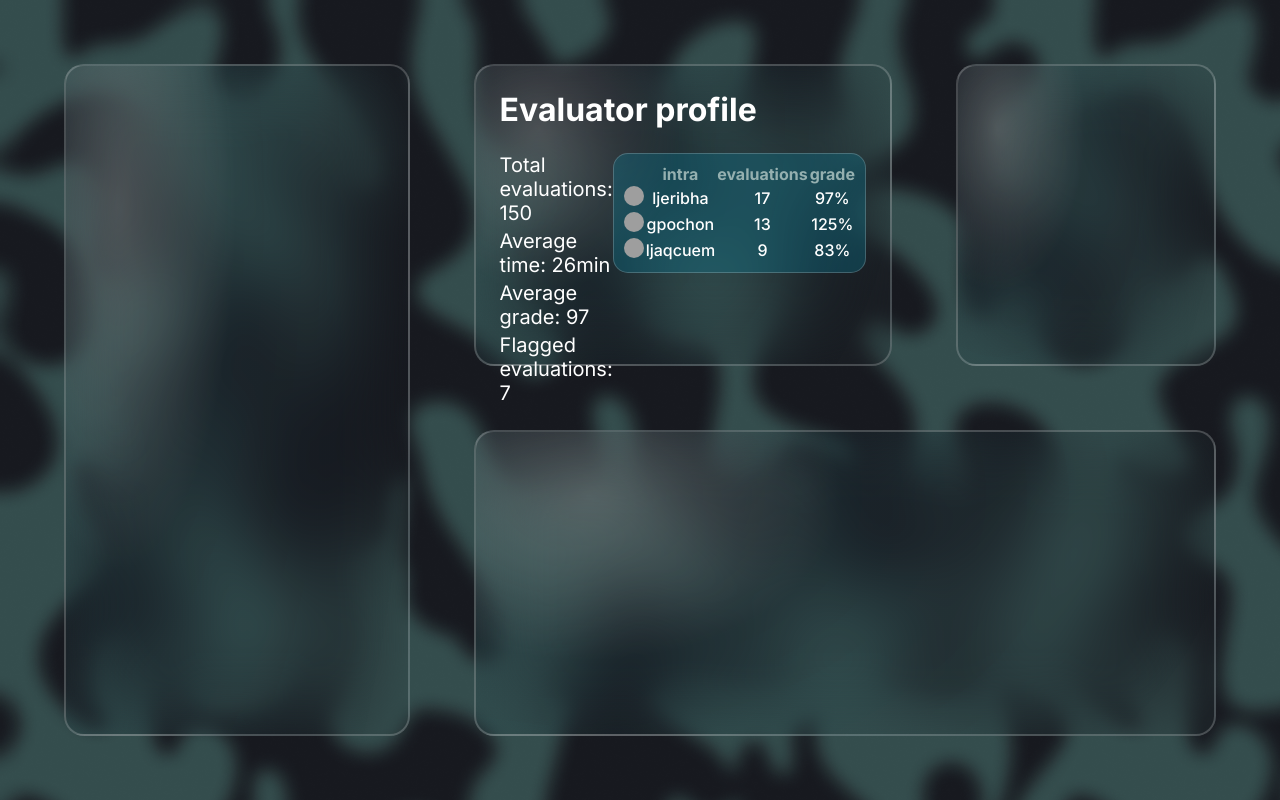
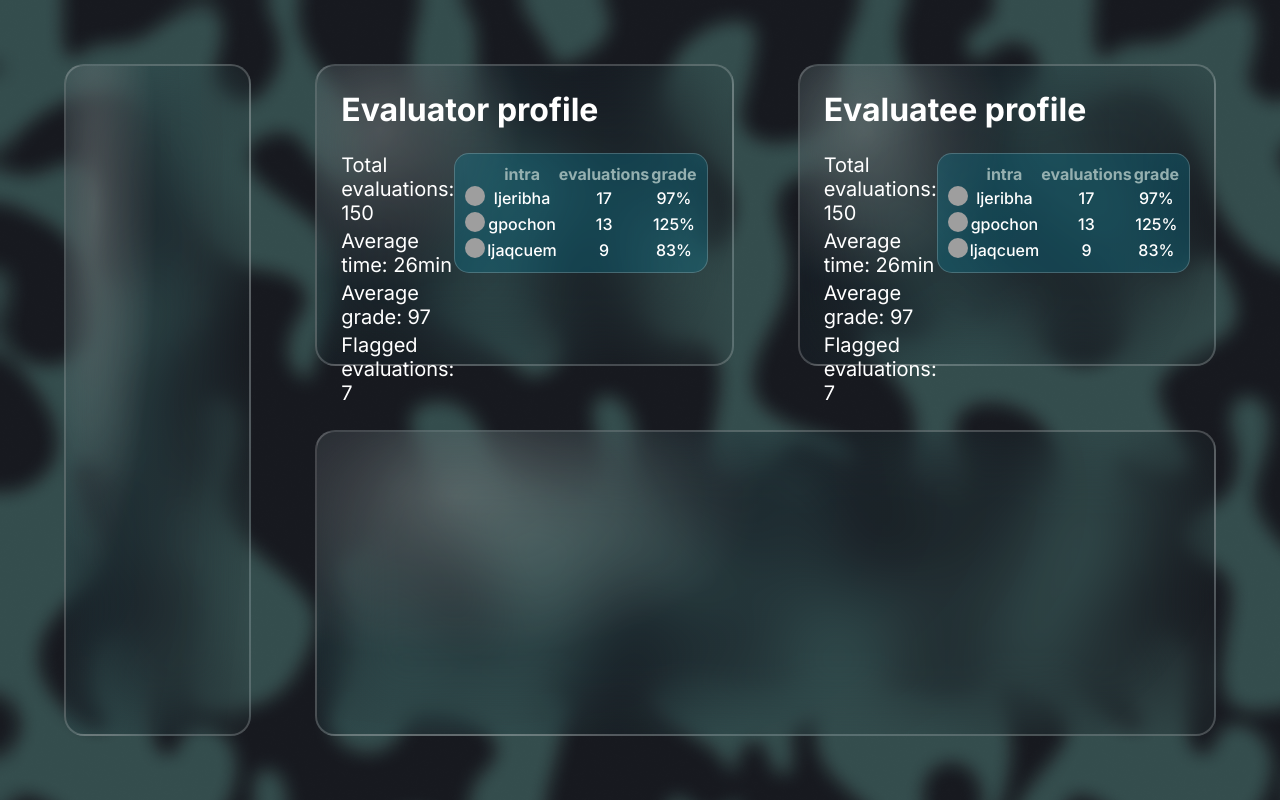
Before and after one commit to FortyTwools/42Sentinel, a Vue app in the folder frontend/: page /users/1 in a window 1280 px wide. Built offline with nearby package versions, Linux system fonts and the light colour scheme; grey boxes are pictures that could not be loaded; the HTML template or start-up script is replaced by a standard one.

Commit message:
componented UsersView

```diff
--- /dev/null
+++ b/frontend/src/components/UserProfile/Dashboard.vue
@@ -0,0 +1,14 @@
+<script setup lang="ts">
+import BlurCard from '../BlurCard.vue'
+
+const props = defineProps<{
+	user: string
+}>()
+</script>
+
+<template>
+	<BlurCard
+		id="sniping-dashboard"
+		style="flex: 1">
+	</BlurCard>
+</template>
--- /dev/null
+++ b/frontend/src/components/UserProfile/EvaluateeCard.vue
@@ -0,0 +1,102 @@
+<script setup lang="ts">
+import BlurCard from '../BlurCard.vue'
+import BlueCard from '../BlueCard.vue'
+import Avatar from '../Avatar.vue'
+
+const props = defineProps<{
+	user: string
+}>()
+</script>
+
+<template>
+	<BlurCard
+		id="evaluatee-profile"
+		style="flex: 1; display: flex; flex-direction: column; padding: 1.5rem; gap: 1.5rem;">
+	<h1 class="profile-card-title">
+		Evaluatee profile
+	</h1>
+	<div id="evaluatee-profile-middle">
+		<div id="evaluatee-metrics">
+			<p>Total evaluations: 150</p>
+			<p>Average time: 26min</p>
+			<p>Average grade: 97</p>
+			<p>Flagged evaluations: 7</p>
+		</div>
+		<BlueCard
+			style="height: fit-content; flex: 1; display: flex; flex-direction: column; padding: 0.5rem;">
+			<table>
+				<thead>
+					<tr>
+						<th></th>
+						<th>intra</th>
+						<th>evaluations</th>
+						<th>grade</th>
+					</tr>
+				</thead>
+				<tbody>
+					<tr>
+						<th><Avatar src="/src/assets/default_avatar.jpg"/></th>
+						<th>ljeribha</th>
+						<th>17</th>
+						<th>97%</th>
+					</tr>
+					<tr>
+						<th><Avatar src="/src/assets/default_avatar.jpg"/></th>
+						<th>gpochon</th>
+						<th>13</th>
+						<th>125%</th>
+					</tr>
+					<tr>
+						<th><Avatar src="/src/assets/default_avatar.jpg"/></th>
+						<th>ljaqcuem</th>
+						<th>9</th>
+						<th>83%</th>
+					</tr>
+				</tbody>
+			</table>
+		</BlueCard>
+	</div>
+	<div id="evaluatee-graph">
+
+	</div>
+	</BlurCard>
+</template>
+
+<style lang="css" scoped>
+#evaluatee-profile-middle {
+	display: flex;
+	flex-direction: row;
+	width: 100%;
+	height: fit-content;
+}
+
+#evaluatee-metrics {
+	display: flex;
+	flex-direction: column;
+	gap: .25rem;
+	flex: 1;
+	font-size: 1.25em;
+	color: white;
+}
+
+.profile-card-title {
+	color: white;
+	font-weight: bold;
+}
+
+#evaluatee-graph {
+	flex: 1;
+	background-color: #12141A;
+	border-radius: 15px;
+}
+
+thead {
+	color: #95B0B0;
+}
+
+tbody > tr > th {
+	color: #FFFFFF;
+	font-weight: 450;
+}
+
+</style>
--- /dev/null
+++ b/frontend/src/components/UserProfile/EvaluatorCard.vue
@@ -0,0 +1,102 @@
+<script setup lang="ts">
+import BlurCard from '../BlurCard.vue'
+import BlueCard from '../BlueCard.vue'
+import Avatar from '../Avatar.vue'
+
+const props = defineProps<{
+	user: string
+}>()
+</script>
+
+<template>
+	<BlurCard
+		id="evaluator-profile"
+		style="flex: 1; display: flex; flex-direction: column; padding: 1.5rem; gap: 1.5rem;">
+	<h1 class="profile-card-title">
+		Evaluator profile
+	</h1>
+	<div id="evaluator-profile-middle">
+		<div id="evaluator-metrics">
+			<p>Total evaluations: 150</p>
+			<p>Average time: 26min</p>
+			<p>Average grade: 97</p>
+			<p>Flagged evaluations: 7</p>
+		</div>
+		<BlueCard
+			style="height: fit-content; flex: 1; display: flex; flex-direction: column; padding: 0.5rem;">
+			<table>
+				<thead>
+					<tr>
+						<th></th>
+						<th>intra</th>
+						<th>evaluations</th>
+						<th>grade</th>
+					</tr>
+				</thead>
+				<tbody>
+					<tr>
+						<th><Avatar src="/src/assets/default_avatar.jpg"/></th>
+						<th>ljeribha</th>
+						<th>17</th>
+						<th>97%</th>
+					</tr>
+					<tr>
+						<th><Avatar src="/src/assets/default_avatar.jpg"/></th>
+						<th>gpochon</th>
+						<th>13</th>
+						<th>125%</th>
+					</tr>
+					<tr>
+						<th><Avatar src="/src/assets/default_avatar.jpg"/></th>
+						<th>ljaqcuem</th>
+						<th>9</th>
+						<th>83%</th>
+					</tr>
+				</tbody>
+			</table>
+		</BlueCard>
+	</div>
+	<div id="evaluator-graph">
+
+	</div>
+	</BlurCard>
+</template>
+
+<style lang="css" scoped>
+#evaluator-profile-middle {
+	display: flex;
+	flex-direction: row;
+	width: 100%;
+	height: fit-content;
+}
+
+#evaluator-metrics {
+	display: flex;
+	flex-direction: column;
+	gap: .25rem;
+	flex: 1;
+	font-size: 1.25em;
+	color: white;
+}
+
+.profile-card-title {
+	color: white;
+	font-weight: bold;
+}
+
+#evaluator-graph {
+	flex: 1;
+	background-color: #12141A;
+	border-radius: 15px;
+}
+
+thead {
+	color: #95B0B0;
+}
+
+tbody > tr > th {
+	color: #FFFFFF;
+	font-weight: 450;
+}
+
+</style>
--- /dev/null
+++ b/frontend/src/components/UserProfile/ProfileCard.vue
@@ -0,0 +1,14 @@
+<script setup lang="ts">
+import BlurCard from '../BlurCard.vue'
+
+const props = defineProps<{
+	user: string
+}>()
+</script>
+
+<template>
+	<BlurCard
+		id="user-profile"
+		style="height: 100%; width: 100%; display:flex; flex-direction: column; align-items: center; padding: 2rem;">
+	</BlurCard>
+</template>
--- a/frontend/src/router/index.ts
+++ b/frontend/src/router/index.ts
@@ -9,7 +9,7 @@ const router = createRouter({
       component: () => import('../views/TestView.vue'),
     },
     {
-      path: '/users/:intra',
+      path: '/users/:user',
       name: 'users',
       component: () => import('../views/UsersView.vue'),
     }
--- a/frontend/src/views/UsersView.vue
+++ b/frontend/src/views/UsersView.vue
@@ -1,84 +1,29 @@
 <script setup lang="ts">
 import { useRoute } from 'vue-router'
-import BlurCard from '../components/BlurCard.vue'
-import BlueCard from '../components/BlueCard.vue'
-import Avatar from '../components/Avatar.vue'
+
+import Dashboard from '../components/UserProfile/Dashboard.vue'
+import EvaluateeCard from '../components/UserProfile/EvaluateeCard.vue'
+import EvaluatorCard from '../components/UserProfile/EvaluatorCard.vue'
+import ProfileCard from '../components/UserProfile/ProfileCard.vue'
+
 
 const route = useRoute()
-const intra = route.params.intra
-console.log(intra)
+const user: string = Array.isArray(route.params.user)
+  ? route.params.user[0]
+  : route.params.user
 </script>
 
 <template>
 	<div class="page-container">
 		<div class="lhs-container">
-			<BlurCard
-				id="user-profile"
-				style="height: 100%; width: 100%; display:flex; flex-direction: column; align-items: center; padding: 2rem;">
-			</BlurCard>
+			<ProfileCard :user="user"/>
 		</div>
 		<div class="rhs-container">
 			<div class="profiles-container">
-				<BlurCard
-					id="evaluator-profile"
-					style="flex: 1; display: flex; flex-direction: column; padding: 1.5rem; gap: 1.5rem;">
-				<h1 class="profile-card-title">
-					Evaluator profile
-				</h1>
-				<div id="evaluator-profile-middle">
-					<div id="evaluator-metrics">
-						<p>Total evaluations: 150</p>
-						<p>Average time: 26min</p>
-						<p>Average grade: 97</p>
-						<p>Flagged evaluations: 7</p>
-					</div>
-					<BlueCard
-						style="height: fit-content; flex: 1; display: flex; flex-direction: column; padding: 0.5rem;">
-						<table>
-							<thead>
-								<tr>
-									<th></th>
-									<th>intra</th>
-									<th>evaluations</th>
-									<th>grade</th>
-								</tr>
-							</thead>
-							<tbody>
-								<tr>
-									<th><Avatar src="/src/assets/default_avatar.jpg"/></th>
-									<th>ljeribha</th>
-									<th>17</th>
-									<th>97%</th>
-								</tr>
-								<tr>
-									<th><Avatar src="/src/assets/default_avatar.jpg"/></th>
-									<th>gpochon</th>
-									<th>13</th>
-									<th>125%</th>
-								</tr>
-								<tr>
-									<th><Avatar src="/src/assets/default_avatar.jpg"/></th>
-									<th>ljaqcuem</th>
-									<th>9</th>
-									<th>83%</th>
-								</tr>
-							</tbody>
-						</table>
-					</BlueCard>
-				</div>
-				<div id="evaluator-graph">
-
-				</div>
-				</BlurCard>
-				<BlurCard
-					id="evaluatee-profile"
-					style="flex: 1">
-				</BlurCard>
+				<EvaluatorCard :user="user"/>
+				<EvaluateeCard :user="user"/>
 			</div>
-			<BlurCard
-				id="sniping-dashboard"
-				style="flex: 1">
-			</BlurCard>
+			<Dashboard :user="user" />
 		</div>
 	</div>
 </template>
@@ -113,40 +58,4 @@ console.log(intra)
 	gap: 4rem;
 }
 
-#evaluator-profile-middle, #evaluatee-profile-middle {
-	display: flex;
-	flex-direction: row;
-	width: 100%;
-	height: fit-content;
-}
-
-#evaluator-metrics {
-	display: flex;
-	flex-direction: column;
-	gap: .25rem;
-	flex: 1;
-	font-size: 1.25em;
-	color: white;
-}
-
-.profile-card-title {
-	color: white;
-	font-weight: bold;
-}
-
-#evaluator-graph {
-	flex: 1;
-	background-color: #12141A;
-	border-radius: 15px;
-}
-
-thead {
-	color: #95B0B0;
-}
-
-tbody > tr > th {
-	color: #FFFFFF;
-	font-weight: 450;
-}
-
 </style>
```
